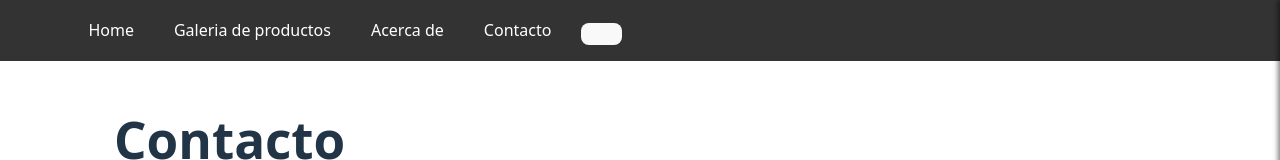
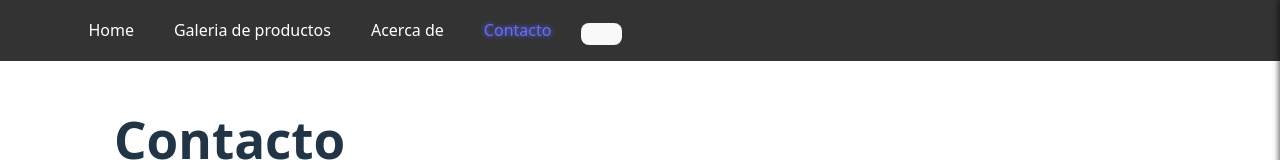
Before and after one commit to staminelli/proyecto-react-talentotech25022, a React app: page /contacto in a window 1280 px wide. Shown: the top 160 px of the page. Built offline with nearby package versions, Linux system fonts and the light colour scheme; no server answers; the HTML template or start-up script is replaced by a standard one.

Commit message:
Refactor navigation links to use NavLink for active styling and enhance CSS for active link appearance

```diff
--- a/src/components/statics/Header.jsx
+++ b/src/components/statics/Header.jsx
@@ -1,4 +1,4 @@
-import { Link } from "react-router-dom";
+import { NavLink } from "react-router-dom";
 import Cart from "../Cart";
 import "./statics.css";
 
@@ -17,24 +17,24 @@ function Header({
       <nav>
         <ul>
           <li>
-            <Link to="/" className="link">
+            <NavLink to="/" className="link">
               Home
-            </Link>
+            </NavLink>
           </li>
           <li>
-            <Link to="/galeriadeproductos" className="link">
+            <NavLink to="/galeriadeproductos" className="link">
               Galeria de productos
-            </Link>
+            </NavLink>
           </li>
           <li>
-            <Link to="/acercade" className="link">
+            <NavLink to="/acercade" className="link">
               Acerca de
-            </Link>
+            </NavLink>
           </li>
           <li>
-            <Link to="/contacto" className="link">
+            <NavLink to="/contacto" className="link">
               Contacto
-            </Link>
+            </NavLink>
           </li>
           <li>
             <button
--- a/src/components/statics/statics.css
+++ b/src/components/statics/statics.css
@@ -5,6 +5,11 @@ nav {
     padding: 1rem;
     background-color: #333;
     color: white;
+}
+
+a.active {
+    color: #646cff;
+    text-shadow: #646cff 0px 0px 5px;
 }
 
 ul {
```
